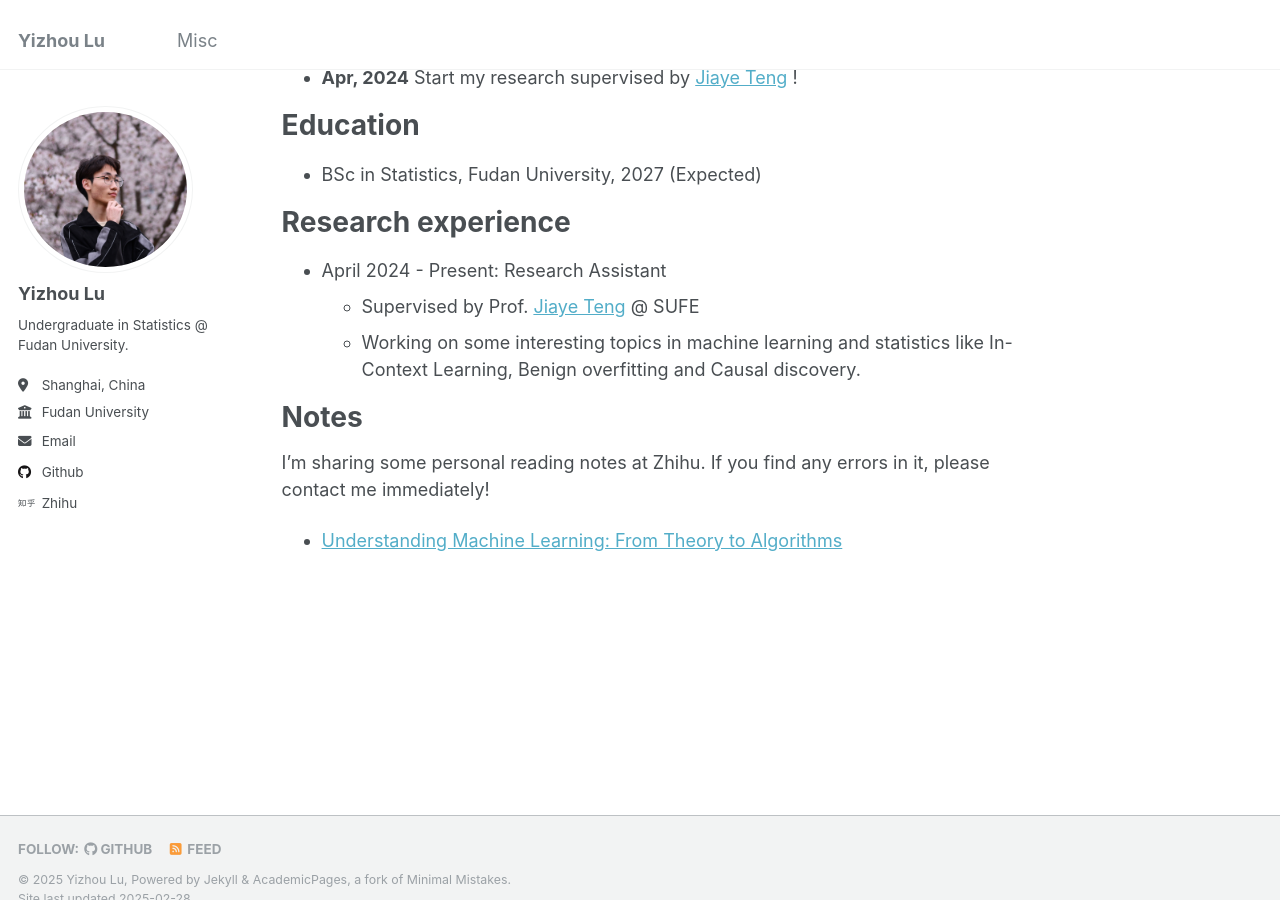
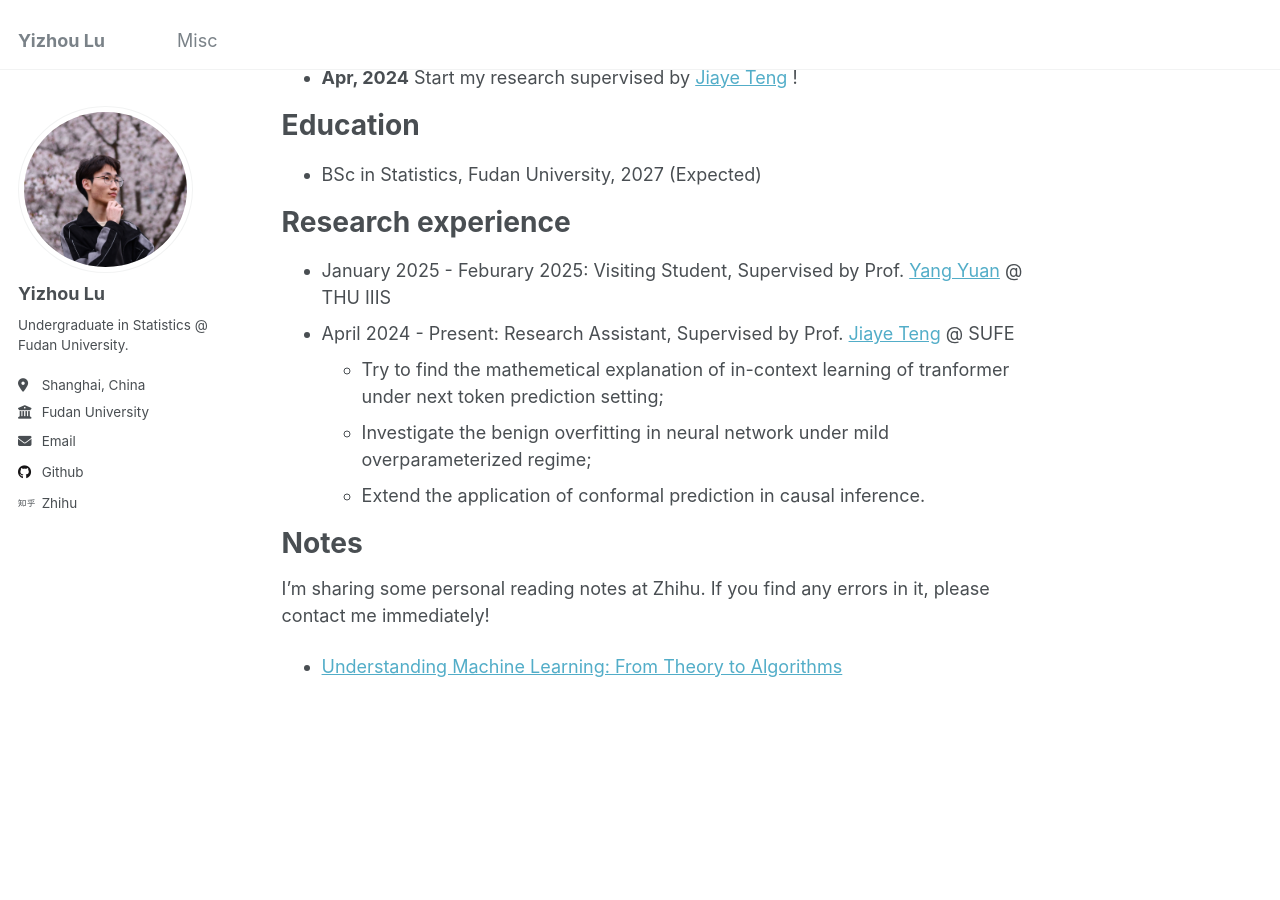
Before and after one commit to FDULeolu/FDULeolu.github.io, a Jekyll site: the page built from _pages/about.md, in a window 1280 px wide and 900 px high, scrolled down 462 px. Built offline with Jekyll 4.4.1, drawn with Linux system fonts in a browser that asks for light colours.

Commit message:
update about

```diff
--- a/_pages/about.md
+++ b/_pages/about.md
@@ -22,9 +22,11 @@ Education
 
 Research experience
 ======
-- April 2024 - Present: Research Assistant
-  - Supervised by Prof. [Jiaye Teng](https://www.tengjiaye.com/) @ SUFE
-  - Working on some interesting topics in machine learning and statistics like In-Context Learning, Benign overfitting and Causal discovery.
+- January 2025 - Feburary 2025: Visiting Student, Supervised by Prof. [Yang Yuan](https://people.iiis.tsinghua.edu.cn/~yuanyang/en.html) @ THU IIIS
+- April 2024 - Present: Research Assistant, Supervised by Prof. [Jiaye Teng](https://www.tengjiaye.com/) @ SUFE
+  - Try to find the mathemetical explanation of in-context learning of tranformer under next token prediction setting;
+  - Investigate the benign overfitting in neural network under mild overparameterized regime;
+  - Extend the application of conformal prediction in causal inference.
 
 
 Notes
```
